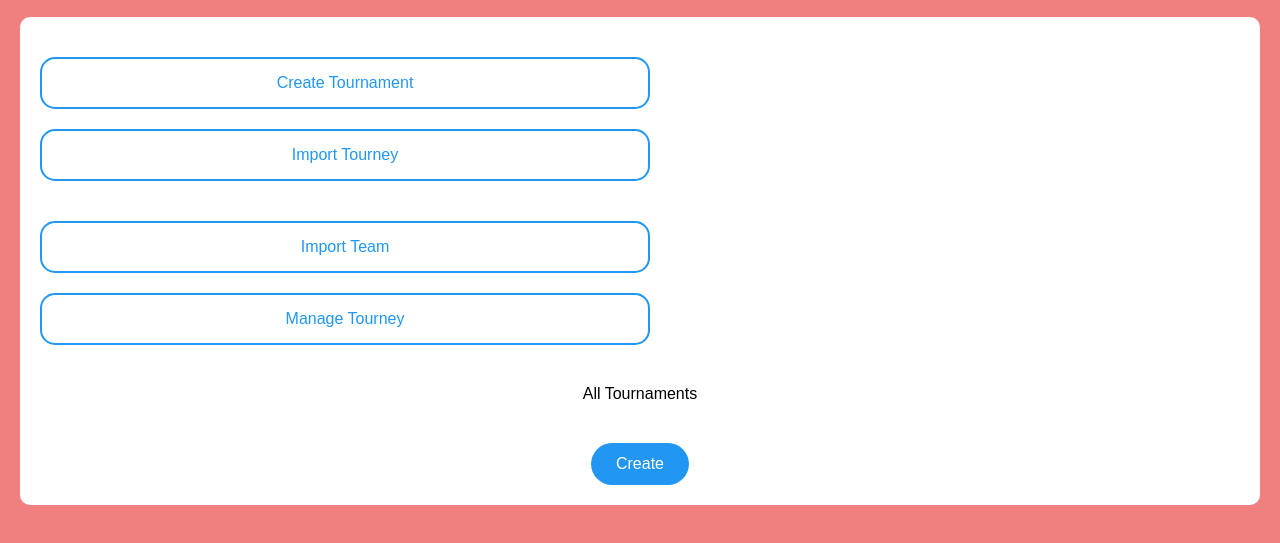
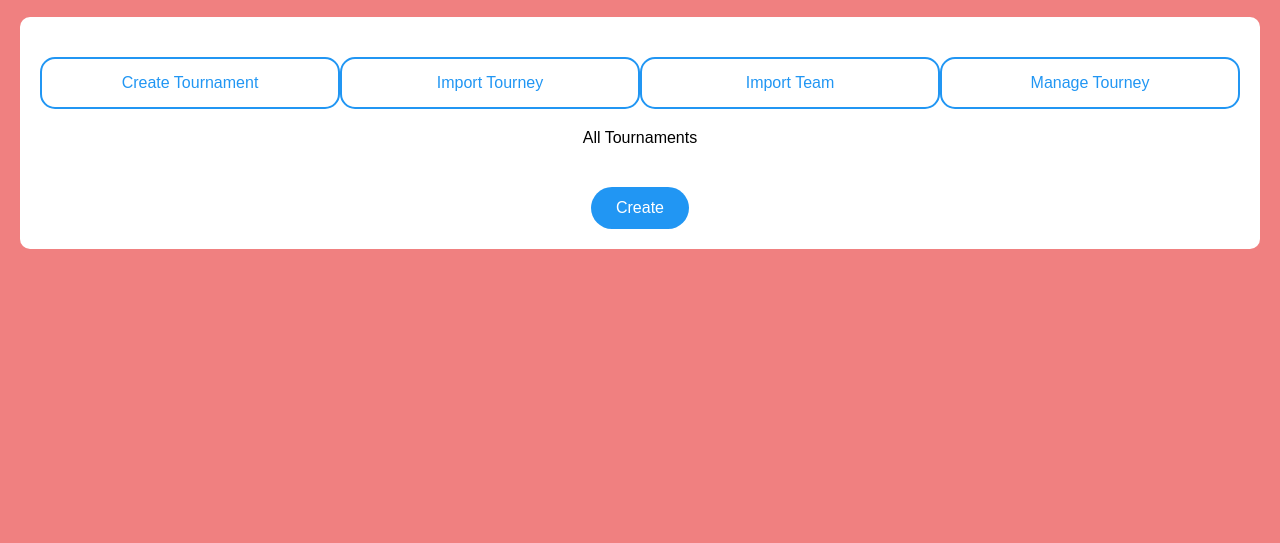
Before and after one commit to dhairyamittal18/pointcalc, a plain HTML site: page index.html in a window 1280 px wide. Shown: the part 51-594 px from the top of the page. Drawn offline with Linux system fonts and the light colour scheme.

Commit message:
Update index.html

```diff
--- a/index.html
+++ b/index.html
@@ -21,20 +21,18 @@
         }
         .options {
             display: flex;
-            flex-wrap: wrap;
             justify-content: space-between;
             margin-top: 20px;
         }
         .option-card {
             text-align: center;
-            width: 48%; /* Adjusted width for two buttons in one line */
+            width: 35%; /* Adjusted width for two buttons in one line */
             border: 2px solid #2196F3;
             border-radius: 15px;
             padding: 15px; /* Slightly reduced padding */
             background-color: white;
             color: #2196F3;
             cursor: pointer;
-            margin-bottom: 20px;
             position: relative;
             transition: transform 0.3s ease-out;
         }
@@ -77,8 +75,6 @@
         <div class="options">
             <div class="option-card" onclick="showAI('Create Tournament')">Create Tournament</div>
             <div class="option-card" onclick="showAI('Import Tourney')">Import Tourney</div>
-        </div>
-        <div class="options">
             <div class="option-card" onclick="showAI('Import Team')">Import Team</div>
             <div class="option-card" onclick="showAI('Manage Tourney')">Manage Tourney</div>
         </div>
```
